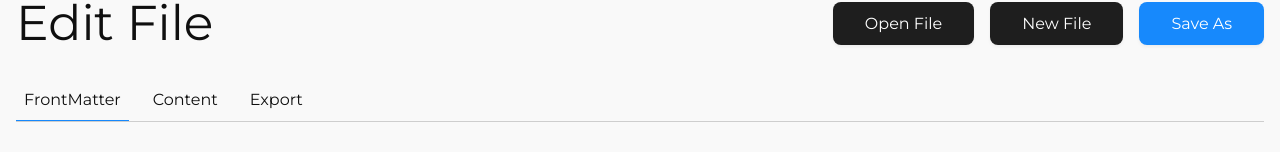
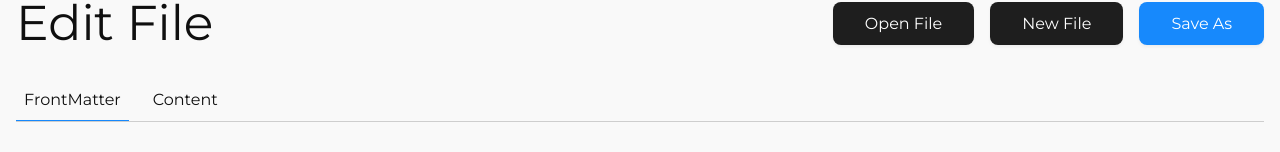
Before and after one commit to marespopa/hermesnote, a Next.js app in the folder client/: page /dashboard in a window 1280 px wide. Both pictures are taken after a click on the button "Create File". Shown: the part 231-383 px from the top of the page. Built offline with nearby package versions, Linux system fonts and the light colour scheme.

Commit message:
chore: remove pdf export

```diff
--- a/client/components/dashboard/DashboardFile/DashboardFile.tsx
+++ b/client/components/dashboard/DashboardFile/DashboardFile.tsx
@@ -75,7 +75,6 @@ const DashboardFile = ({
       {renderTabs()}
       {selectedTab === "frontmatter" && renderFrontMatterEditor()}
       {selectedTab === "content" && renderContentEditor()}
-      {selectedTab === "export" && renderExportPane()}
     </div>
   );
 
@@ -205,18 +204,6 @@ const DashboardFile = ({
       </div>
     );
   }
-
-  function renderExportPane() {
-    return (
-      <>
-        <FilePreviewPane
-          isExporting={isExporting}
-          contentEdited={contentEdited}
-          pdfAreaName={pdfAreaName}
-        />
-      </>
-    );
-  }
 };
 
 export default DashboardFile;
--- a/client/components/dashboard/constants.tsx
+++ b/client/components/dashboard/constants.tsx
@@ -1,11 +1,10 @@
 export const TAB_LIST = [
   { id: "frontmatter", label: "FrontMatter" },
   { id: "content", label: "Content" },
-  { id: "export", label: "Export" },
 ] as const;
 
 export const DEFAULT_CONTENT = "# Title";
-export type TabListItem = "frontmatter" | "content" | "export";
+export type TabListItem = "frontmatter" | "content";
 
 export const PICKER_OPTIONS = {
   types: [
```
